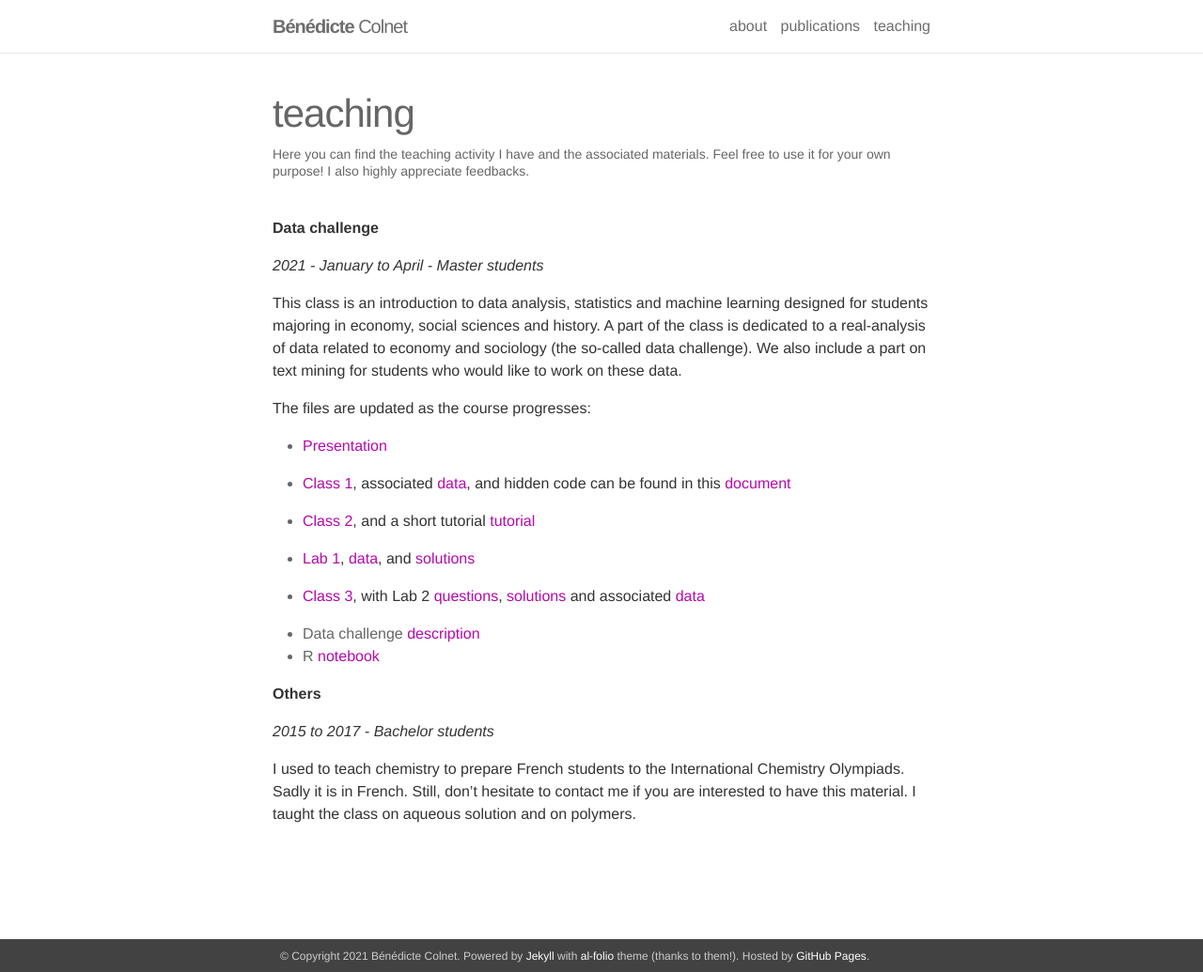
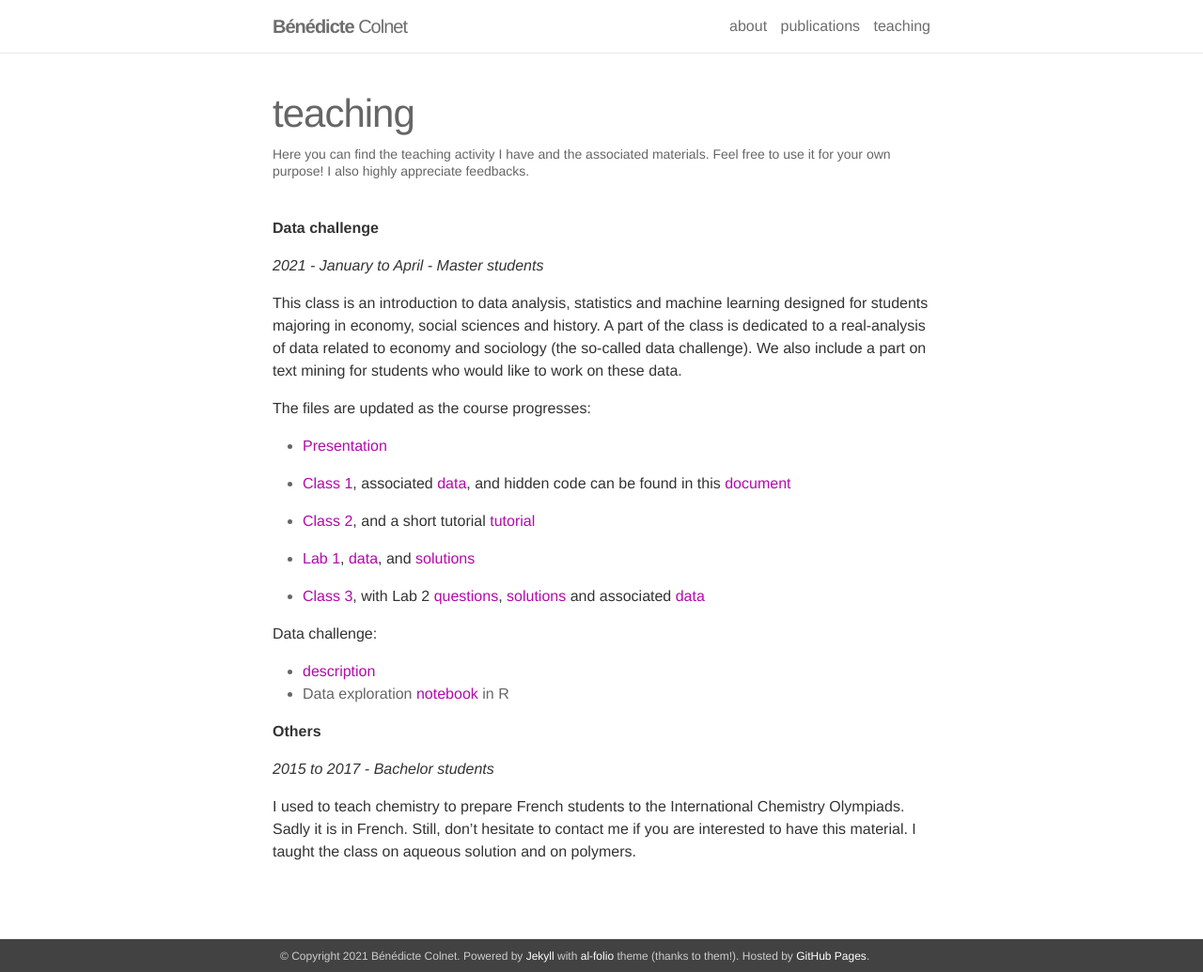
Before and after one commit to BenedicteColnet/BenedicteColnet.github.io, a Jekyll site: the page built from _pages/teaching.md, in a window 1280 px wide and 1035 px high. Shown: the whole window at 94% size. Built offline with Jekyll 4.4.1, drawn with Linux system fonts in a browser that asks for light colours; nearby versions of some CDN libraries; comment, search, counter and statistics services are not loaded.

Commit message:
Update teaching page

```diff
--- a/_pages/teaching.md
+++ b/_pages/teaching.md
@@ -24,8 +24,9 @@ The files are updated as the course progresses:
 
 - [Class 3]({{ site.url }}/files/class3/cours/Cours3.html), with Lab 2 [questions]({{ site.url }}/files/class3/lab/Lab3_regression_questions.pdf), [solutions]({{ site.url }}/files/class3/lab/Lab3_regression.pdf) and associated [data]({{ site.url }}/files/class3/lab/bea-2006.csv)
 
-- Data challenge [description]({{ site.url }}/files/datachallenge/DataChallenge.pdf)
-- R [notebook]({{ site.url }}/files/datachallenge/22marsR.pdf)
+Data challenge:
+- [description]({{ site.url }}/files/datachallenge/DataChallenge.pdf)
+- Data exploration [notebook]({{ site.url }}/files/datachallenge/22marsR.pdf) in R
 
 
 
```
